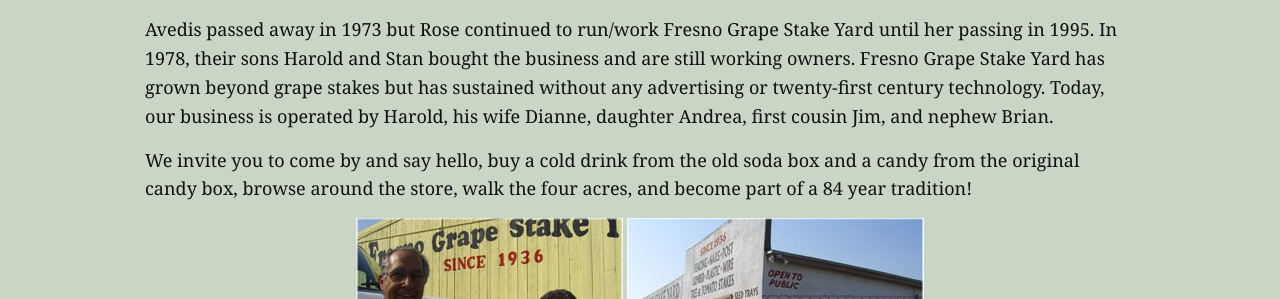
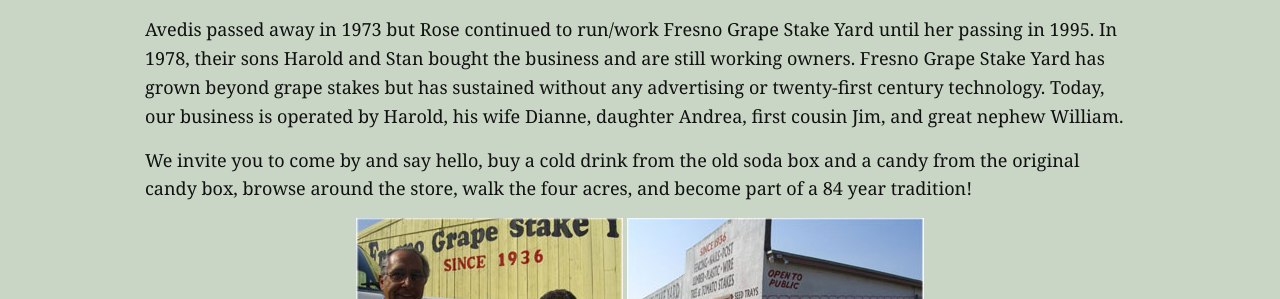
Before and after one commit to fresnograpestakeyard/fresnograpestakeyard.github.io, a Jekyll site: the page built from history.md, in a window 1280 px wide. Shown: the part 1114-1413 px from the top of the page. Built offline with Jekyll 4.4.1, drawn with Linux system fonts in a browser that asks for light colours; nearby versions of some CDN libraries.

Commit message:
great nephew william

```diff
--- a/history.md
+++ b/history.md
@@ -39,7 +39,7 @@ It was then decided by family vote to change the name to Fresno Grape Stake Yard
 Avedis passed away in 1973 but Rose continued to run/work Fresno Grape Stake Yard until her passing in 1995.
 In 1978, their sons Harold and Stan bought the business and are still working owners.
 Fresno Grape Stake Yard has grown beyond grape stakes but has sustained without any advertising or twenty-first century technology.
-Today, our business is operated by Harold, his wife Dianne, daughter Andrea, first cousin Jim, and nephew Brian.
+Today, our business is operated by Harold, his wife Dianne, daughter Andrea, first cousin Jim, and great nephew William.
 
 We invite you to come by and say hello, buy a cold drink from the old soda box and a candy from the original candy box, browse around the store, walk the four acres, and become part of a {{ site.time | date: '%Y' | minus: 1936 }} year tradition!
 
```
